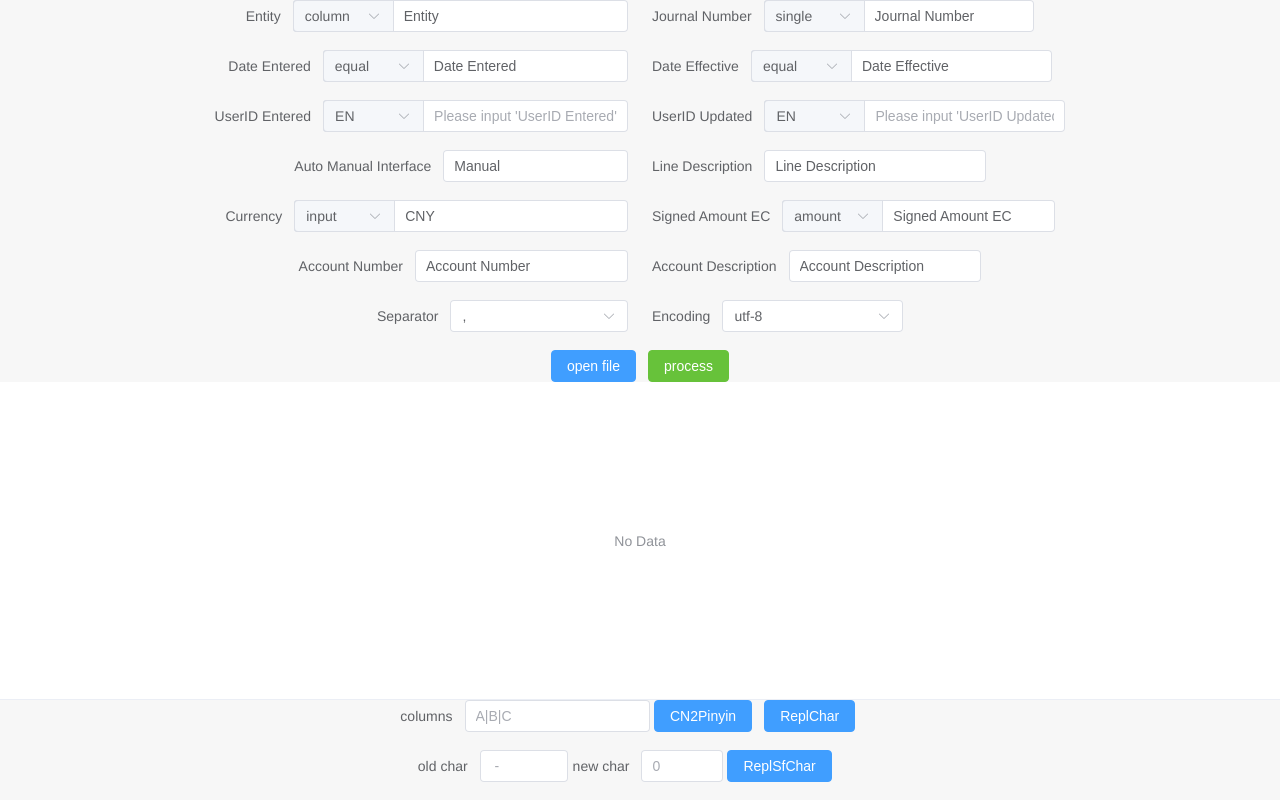
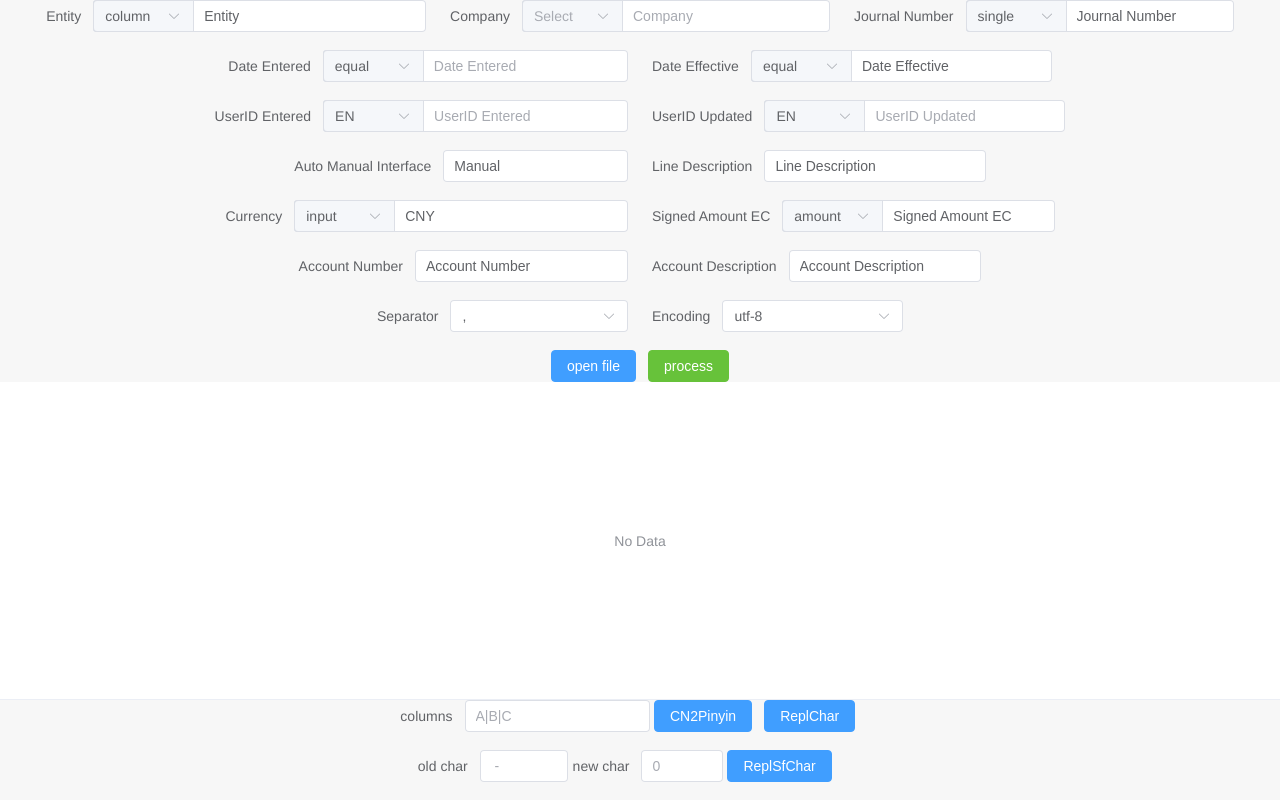
Before and after one commit to tansen87/JET-template, a Vue app in the folder src/: page / in a window 1280 px wide. Built offline with nearby package versions, Linux system fonts and the light colour scheme.

Commit message:
feat(system): add company input

```diff
--- a/src/src/components/Home.vue
+++ b/src/src/components/Home.vue
@@ -10,9 +10,11 @@ const form = reactive({
 const data = reactive({
   entity: 'Entity',
   entitySelect: 'column',
+  company: '',
+  companySelect: '',
   journalNumber: 'Journal Number',
   numberMdate: 'single',
-  dateEntered: 'Date Entered',
+  dateEntered: '',
   dateEffective: 'Date Effective',
   dateSelect: 'equal',
   userEnterd: '',
@@ -61,6 +63,8 @@ async function process() {
   await window.pywebview.api.system_process(
     data.entity,
     data.entitySelect,
+    data.company,
+    data.companySelect,
     data.journalNumber,
     data.numberMdate,
     data.dateEntered,
@@ -170,9 +174,9 @@ async function replSfChar() {
 
 <template>
   <el-row :gutter="24">
-    <el-col :span="12">
+    <el-col :span="8">
       <el-form-item label="Entity">
-        <el-input v-model="data.entity" placeholder="Please input 'Entity'" clearable>
+        <el-input v-model="data.entity" placeholder="Entity" clearable>
           <template #prepend>
             <el-select v-model="data.entitySelect" style="width: 100px">
               <el-option label="column" value="column" />
@@ -182,9 +186,21 @@ async function replSfChar() {
         </el-input>
       </el-form-item>
     </el-col>
-    <el-col :span="12">
+    <el-col :span="8">
+      <el-form-item label="Company">
+        <el-input v-model="data.company" placeholder="Company" clearable>
+          <template #prepend>
+            <el-select v-model="data.companySelect" style="width: 100px">
+              <el-option label="column" value="column" />
+              <el-option label="input" value="input" />
+            </el-select>
+          </template>
+        </el-input>
+      </el-form-item>
+    </el-col>
+    <el-col :span="8">
       <el-form-item label="Journal Number">
-        <el-input v-model="data.journalNumber" placeholder="Please input 'Journal Number'" clearable >
+        <el-input v-model="data.journalNumber" placeholder="Journal Number" clearable >
           <template #prepend>
               <el-select v-model="data.numberMdate" style="width: 100px">
                 <el-option label="single" value="single" />
@@ -198,7 +214,7 @@ async function replSfChar() {
   <el-row :gutter="24">
     <el-col :span="12">
       <el-form-item label="Date Entered">
-        <el-input v-model="data.dateEntered" placeholder="Please input 'Date Entered'" clearable>
+        <el-input v-model="data.dateEntered" placeholder="Date Entered" clearable>
           <template #prepend>
             <el-select v-model="data.dateSelect" style="width: 100px">
               <el-option label="equal" value="equal" />
@@ -210,7 +226,7 @@ async function replSfChar() {
     </el-col>
     <el-col :span="12">
       <el-form-item label="Date Effective">
-        <el-input v-model="data.dateEffective" placeholder="Please input 'Date Effective'" clearable>
+        <el-input v-model="data.dateEffective" placeholder="Date Effective" clearable>
           <template #prepend>
             <el-select v-model="data.dateSelect" style="width: 100px">
               <el-option label="equal" value="equal" />
@@ -224,7 +240,7 @@ async function replSfChar() {
   <el-row :gutter="24">
     <el-col :span="12">
       <el-form-item label="UserID Entered">
-        <el-input v-model="data.userEnterd" placeholder="Please input 'UserID Entered'" clearable>
+        <el-input v-model="data.userEnterd" placeholder="UserID Entered" clearable>
           <template #prepend>
             <el-select v-model="data.userSelect" style="width: 100px">
               <el-option label="CN" value="CN" />
@@ -236,7 +252,7 @@ async function replSfChar() {
     </el-col>
     <el-col :span="12">
       <el-form-item label="UserID Updated">
-        <el-input v-model="data.userUpdated" placeholder="Please input 'UserID Updated'" clearable>
+        <el-input v-model="data.userUpdated" placeholder="UserID Updated" clearable>
           <template #prepend>
             <el-select v-model="data.userSelect" style="width: 100px">
               <el-option label="CN" value="CN" />
@@ -250,19 +266,19 @@ async function replSfChar() {
   <el-row :gutter="24">
     <el-col :span="12">
       <el-form-item label="Auto Manual Interface">
-        <el-input v-model="data.ami" placeholder="Please input 'Auto Manual Interface'" clearable />
+        <el-input v-model="data.ami" placeholder="Auto Manual Interface" clearable />
       </el-form-item>
     </el-col>
     <el-col :span="12">
       <el-form-item label="Line Description">
-        <el-input v-model="data.lineDesciption" placeholder="Please input 'Line Description'" clearable />
+        <el-input v-model="data.lineDesciption" placeholder="Line Description" clearable />
       </el-form-item>
     </el-col>
   </el-row>
   <el-row :gutter="24">
     <el-col :span="12">
       <el-form-item label="Currency">
-        <el-input v-model="data.currency" placeholder="Please input 'Currency'" clearable>
+        <el-input v-model="data.currency" placeholder="Currency" clearable>
           <template #prepend>
             <el-select v-model="data.currencySelect" style="width: 100px">
               <el-option label="column" value="column" />
@@ -274,7 +290,7 @@ async function replSfChar() {
     </el-col>
     <el-col :span="12">
       <el-form-item label="Signed Amount EC">
-        <el-input v-model="data.amount" placeholder="Please input 'Signed Amount EC'" clearable>
+        <el-input v-model="data.amount" placeholder="Signed Amount EC" clearable>
           <template #prepend>
             <el-select v-model="data.amountSelect" style="width: 100px">
               <el-option label="amount" value="amount" />
@@ -288,12 +304,12 @@ async function replSfChar() {
   <el-row :gutter="24">
     <el-col :span="12">
       <el-form-item label="Account Number">
-        <el-input v-model="data.accountNumber" placeholder="Please input 'Account Number'" clearable />
+        <el-input v-model="data.accountNumber" placeholder="Account Number" clearable />
       </el-form-item>
     </el-col>
     <el-col :span="12">
       <el-form-item label="Account Description">
-        <el-input v-model="data.accountDescription" placeholder="Please input 'Account Description'" clearable />
+        <el-input v-model="data.accountDescription" placeholder="Account Description" clearable />
       </el-form-item>
     </el-col>
   </el-row>
```
Also changed, not shown: 1 other file (tests, documents, lock files or other folders).
